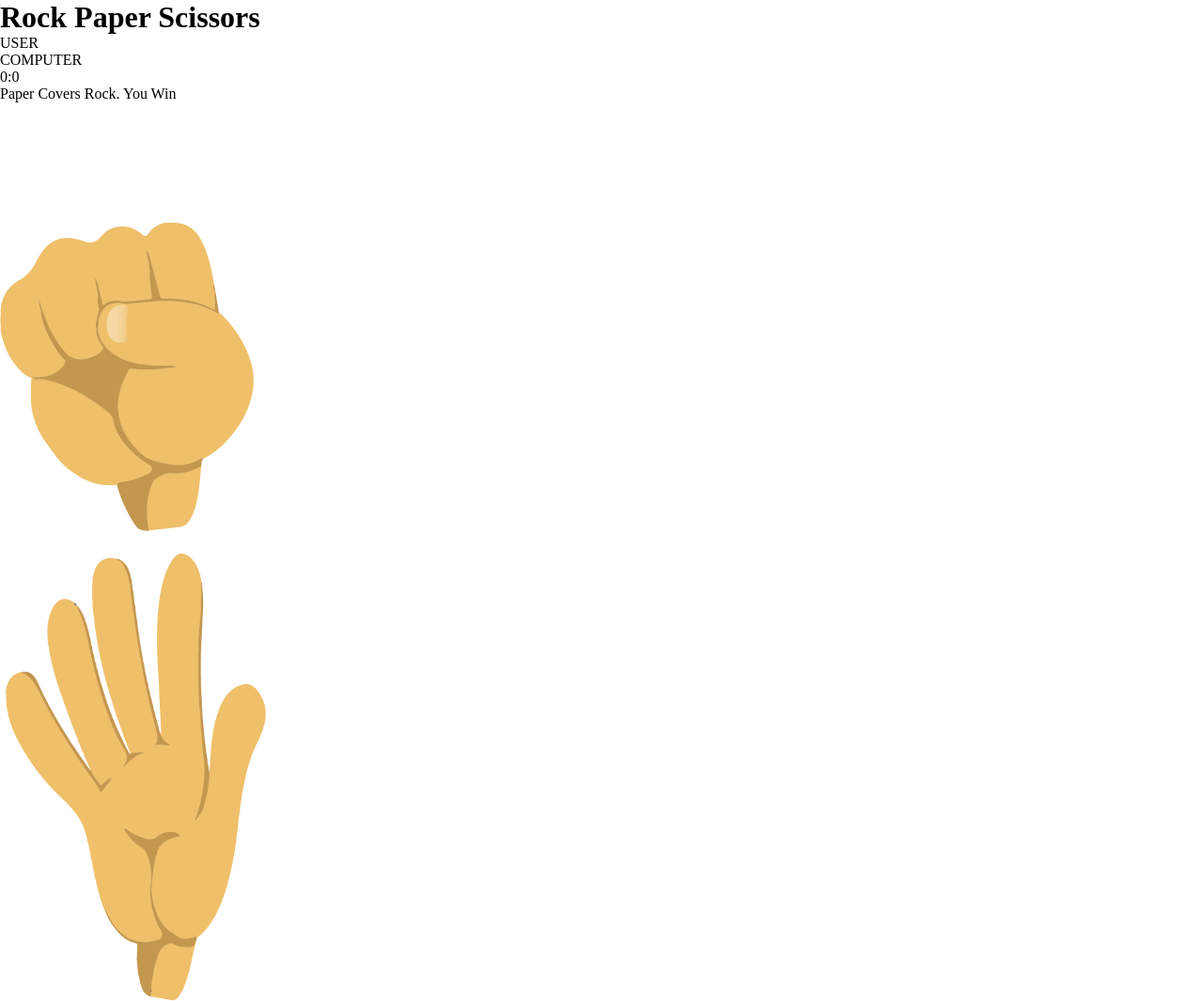
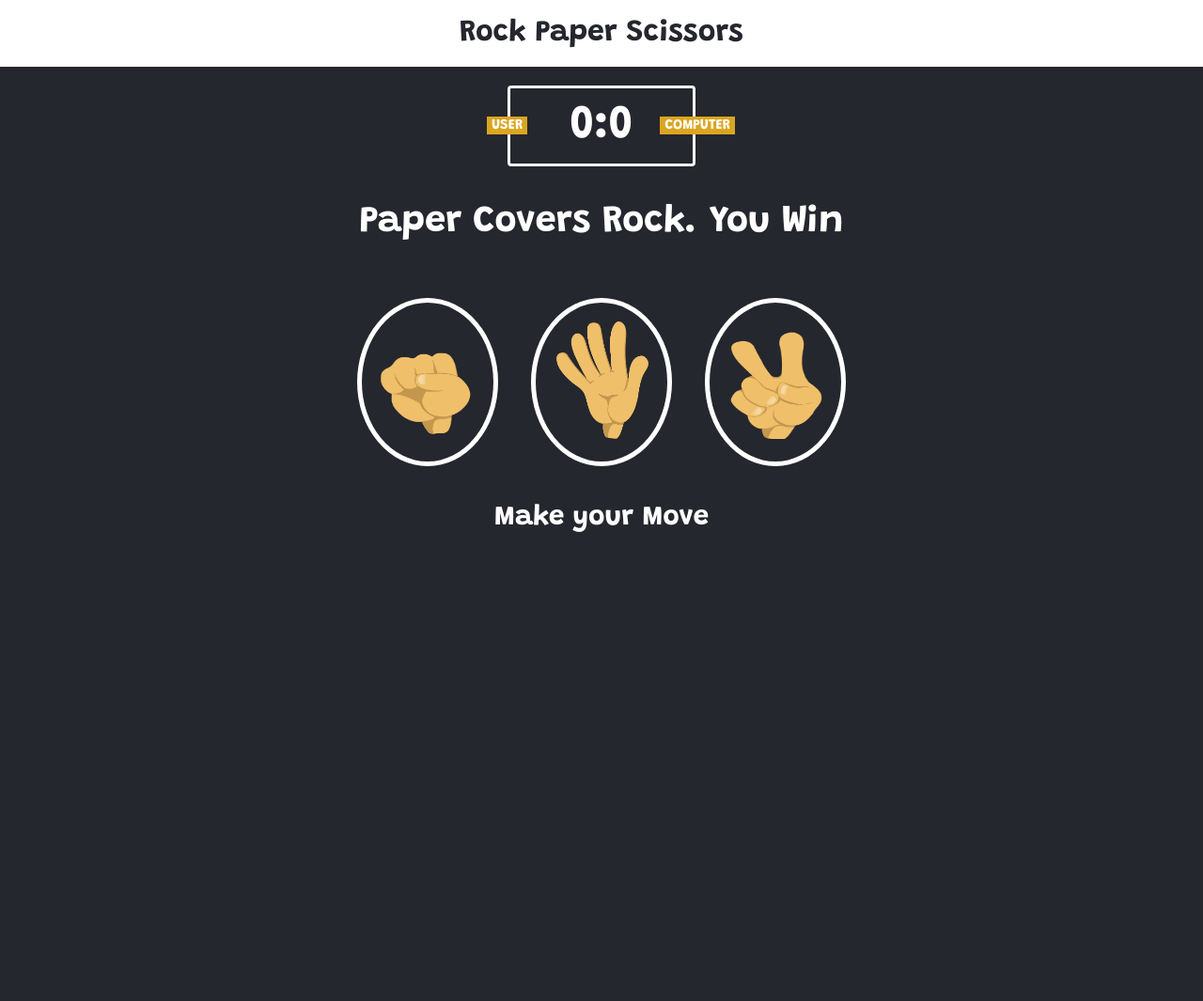
Before and after one commit to joeguy57/RockPaperScissorsJS, a plain HTML site: page index.html in a window 1280 px wide. Shown: the top 1065 px of the page at 94% size. After the commit the page ends 800 px from the top, so only its background shows below. Drawn offline with Linux system fonts and the light colour scheme.

Commit message:
Edited Image size and css: Css completed JavaScript is the only thing left

```diff
--- a/CSS/indexEdit.css
+++ b/CSS/indexEdit.css
@@ -1 +1,78 @@
 @import url(reset.css);
+
+header{
+    background: white;
+    padding: 20px;
+}
+
+header > h1{
+    color: #25272E;
+    text-align: center;
+}
+
+body{
+    background-color: #25272E;
+
+}
+
+.score{
+    border: 3px solid white;
+    border-radius: 4px;
+    text-align: center;
+    color: white;
+    width: 200px;
+    margin: 20px auto;
+    padding: 15px 20px;
+    font-size: 50px;
+    position: relative;
+}
+
+.lab{
+    background: goldenrod;
+    font-size: 15px;
+    padding: 2px 5px;
+}
+
+#userLbl{
+    position: absolute;
+    top: 30px;
+    left: -25px;
+}
+
+#compLbl{
+    position: absolute;
+    top: 30px;
+    right: -45px;
+}
+
+.outcome{
+    padding: 20px;
+    color: white;
+    font-size: 40px;
+}
+
+.outcome > p{
+    text-align: center;
+}
+.userOptions{
+    margin: 40px 0;
+    text-align: center;
+}
+.option{
+    display: inline-block;
+    border: 5px solid white;
+    border-radius: 50%;
+    padding: 20px;
+    margin: 0 15px;
+}
+
+.option:hover{
+    background: #2b2b2b;
+    cursor: pointer;
+}
+
+#action{
+    font-size: 30px;
+    text-align: center;
+    color: white;
+}
--- a/CSS/reset.css
+++ b/CSS/reset.css
@@ -1,4 +1,7 @@
+@import url('https://fonts.googleapis.com/css2?family=Grandstander:wght@700&display=swap');
 *{
     margin: 0;
     padding: 0;
+    box-sizing: border-box;
+    font-family: 'Grandstander', cursive;
 }
--- a/index.html
+++ b/index.html
@@ -20,13 +20,13 @@
 </div>
 <div class="userOptions">
 	<div class="option" id="rock">
-		<img src = "Images/Rock.png" height = "476" width = "283" />
+		<img src = "Images/Rock.png" height = "125" width = "100"  alt="rock"/>
 	</div>
 	<div class="option" id="paper">
-		<img src = "Images/Paper.png" height = "476" width = "283" />
+		<img src = "Images/Paper.png" height = "125" width = "100" alt="paper" />
 	</div>
 	<div class="option" id="scissors">
-		<img src = "Images/Scissors.png" height = "476" width = "283" />
+		<img src = "Images/Scissors.png" height = "125" width = "100" alt="scissors"/>
 	</div>
 </div>
 <p id="action">Make your Move</p>
```
